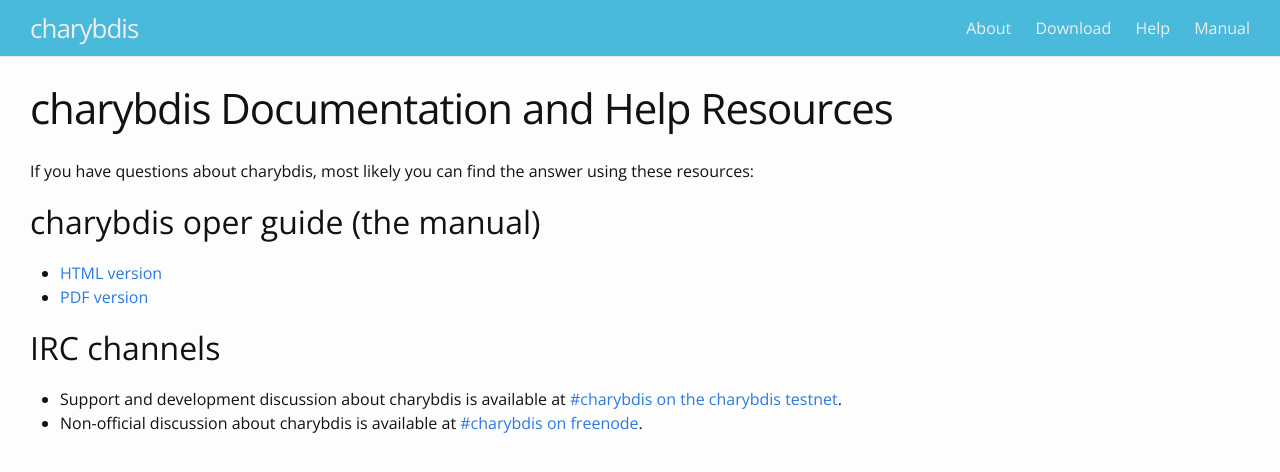
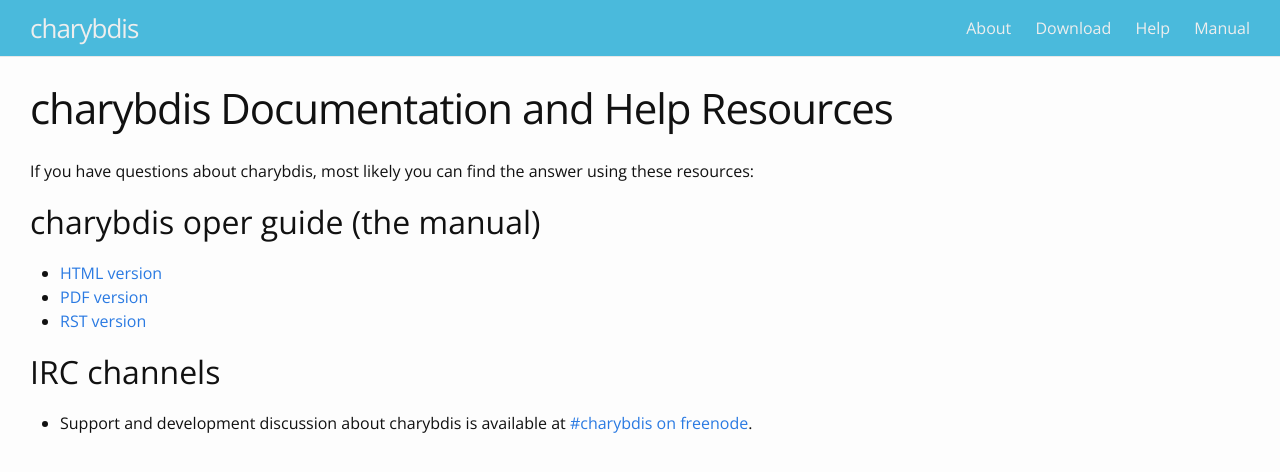
Before and after one commit to charybdis-ircd/charybdis-ircd.github.io, a Jekyll site: the page built from help.md, in a window 1280 px wide. Shown: the top 472 px of the page. Built offline with Jekyll 4.4.1, drawn with Linux system fonts in a browser that asks for light colours.

Commit message:
help.md: update to match present situation

```diff
--- a/help.md
+++ b/help.md
@@ -10,8 +10,8 @@
 
  * [HTML version](http://www.stack.nl/~jilles/irc/charybdis-oper-guide/index.html)
  * [PDF version](http://www.stack.nl/~jilles/irc/charybdis-oper-guide/charybdis-oper-guide.pdf)
+ * [RST version](https://charybdis.readthedocs.io/en/release-3.5/)
 
 ## IRC channels
 
- * Support and development discussion about charybdis is available at [#charybdis on the charybdis testnet](irc://irc.charybdis.io/#charybdis).
- * Non-official discussion about charybdis is available at [#charybdis on freenode](irc://chat.freenode.net/#charybdis).
+ * Support and development discussion about charybdis is available at [#charybdis on freenode](irc://chat.freenode.net/#charybdis).
```
